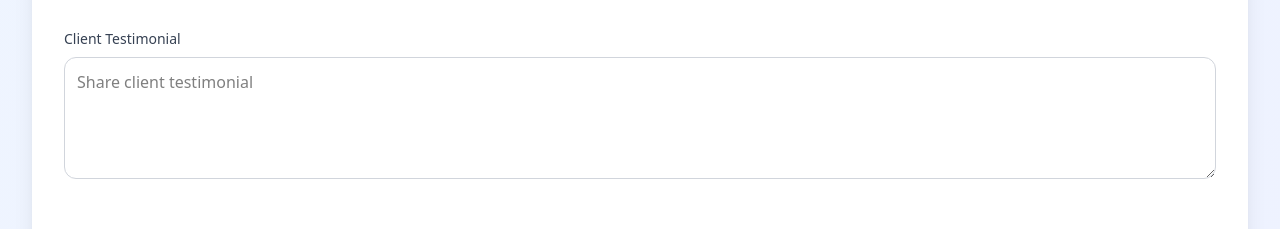
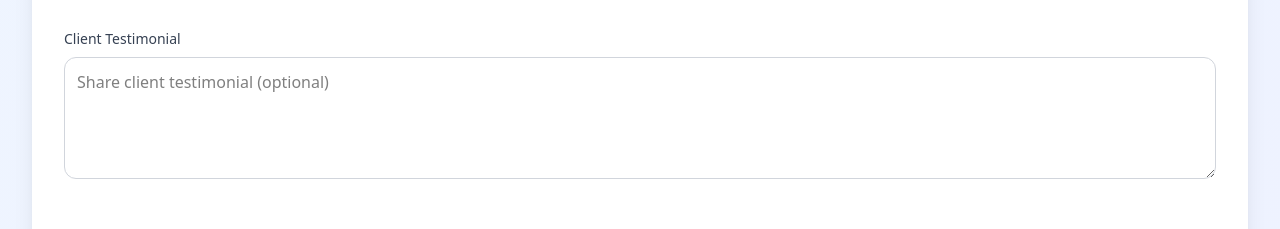
Before and after one commit to DiegoMero/case-study-generator, a Next.js app: page / in a window 1280 px wide. Shown: the part 959-1188 px from the top of the page. Built offline with nearby package versions, Linux system fonts and the light colour scheme.

Commit message:
Fix optional field

```diff
--- a/app/page.tsx
+++ b/app/page.tsx
@@ -188,7 +188,7 @@ export default function Home() {
               </div>
               <div>
                 <label className="block text-sm font-medium text-gray-700 mb-2">Client Testimonial</label>
-                <Textarea name="testimonial" placeholder="Share client testimonial" value={formData.testimonial} onChange={handleChange} />
+                <Textarea name="testimonial" placeholder="Share client testimonial (optional)" value={formData.testimonial} onChange={handleChange} />
               </div>
             </div>
 
```
